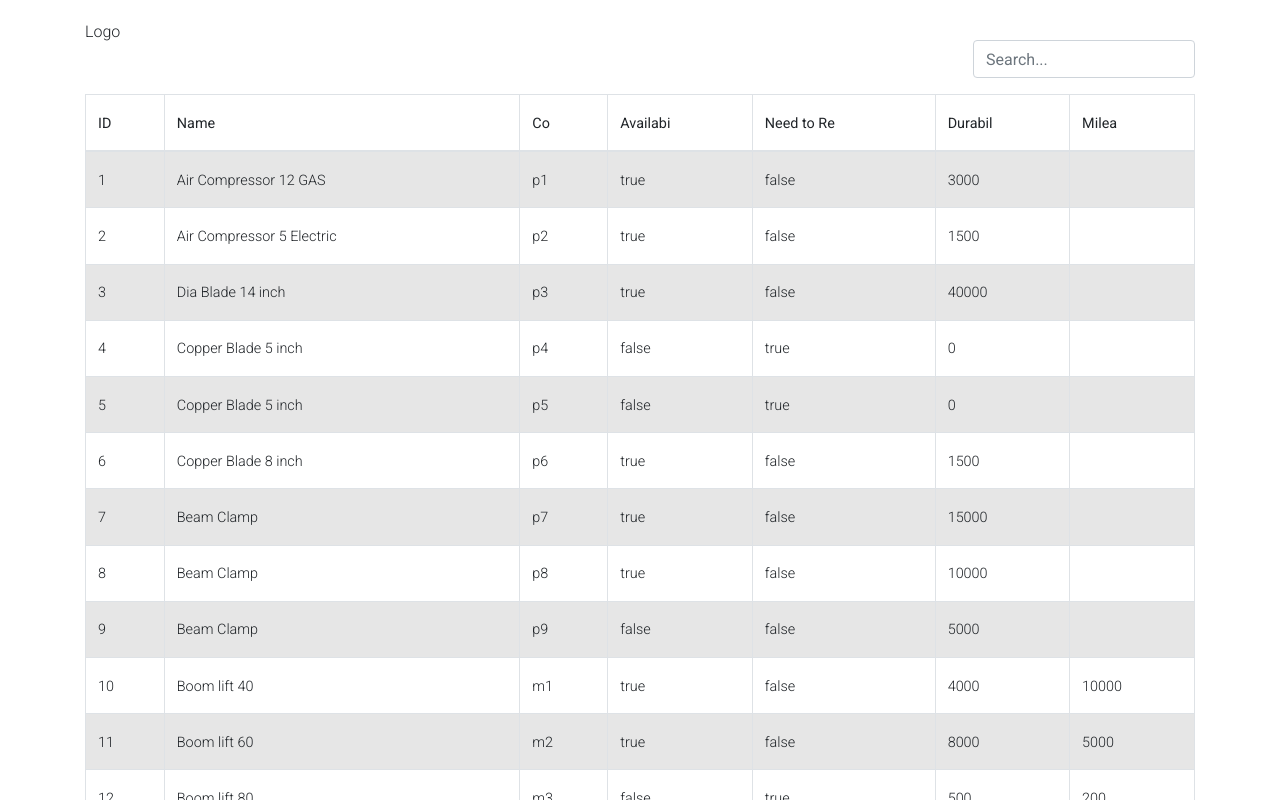
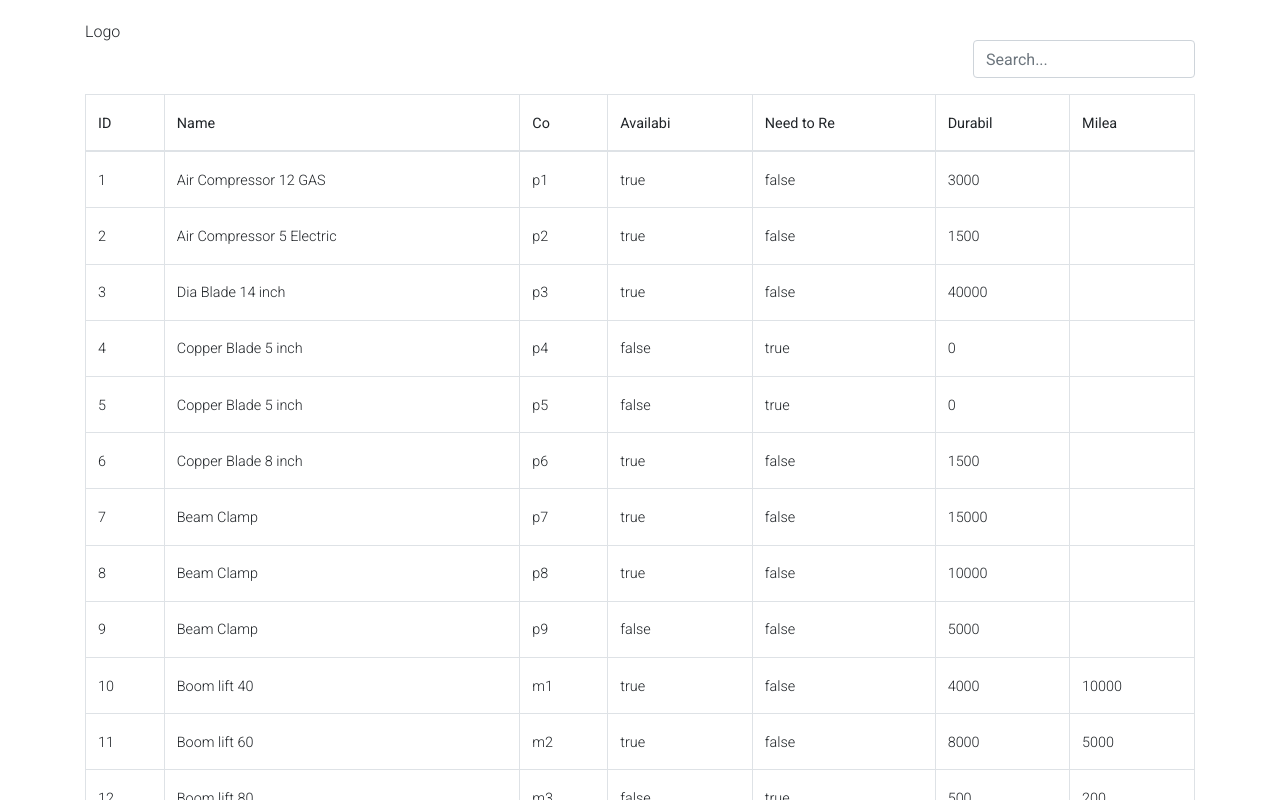
Before and after one commit to foysalahamedsifat/Colab, a React (Create React App) app: page / in a window 1280 px wide. Shown: the top 800 px of the page. Built offline with nearby package versions, Linux system fonts and the light colour scheme.

Commit message:
Update table.js

```diff
--- a/src/components/table/table.js
+++ b/src/components/table/table.js
@@ -39,7 +39,7 @@ function TableData() {
                 placeholder='Search...'
                 onChange={(e) => searchItems(e.target.value)} id="search" />
 
-            <Table striped bordered hover>
+            <Table bordered hover>
                 <thead>
                     <tr>
                         <th>ID</th>
```
